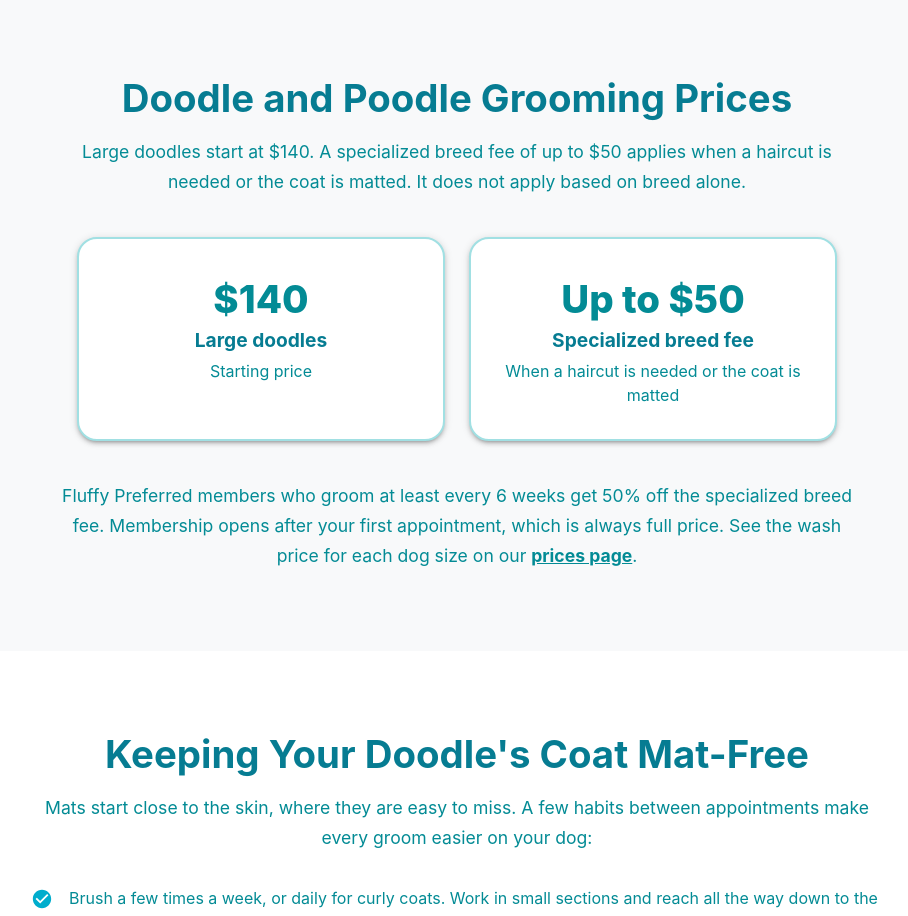
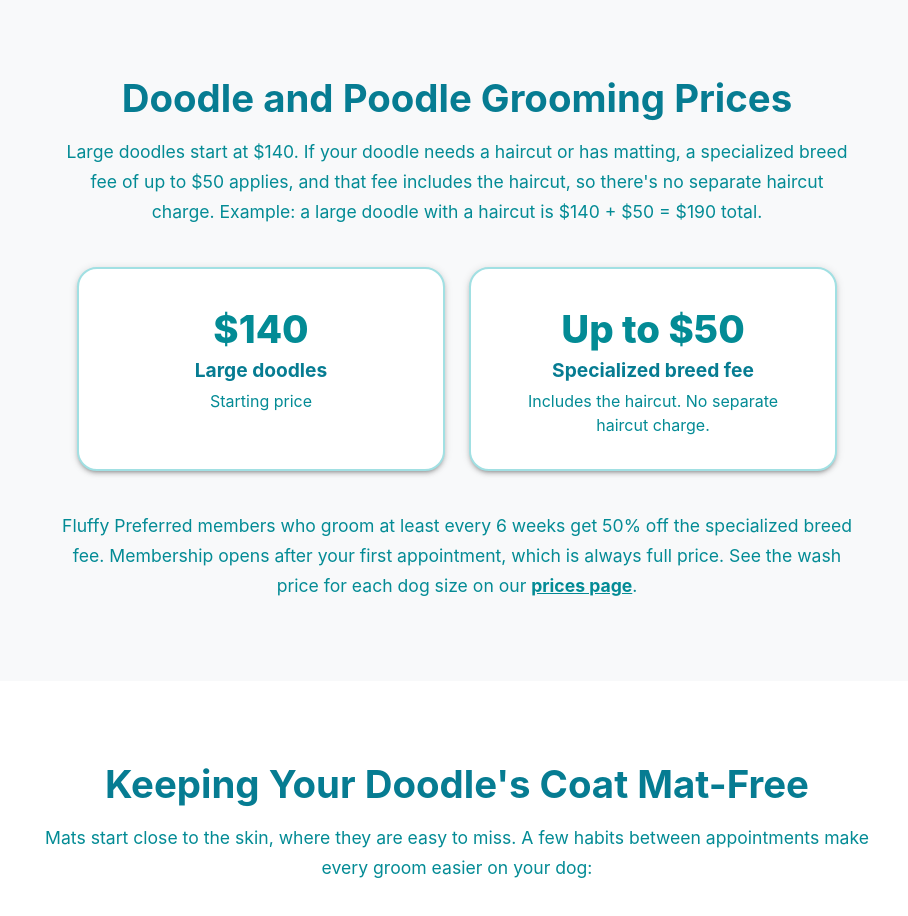
Before and after one commit to crisboxing11/Fluffy, a Next.js app: page /doodle-grooming-las-vegas in a window 1280 px wide. Shown: the part 2340-3256 px from the top of the page, without its empty margins (183-1091 px from the left). Built offline with nearby package versions, Linux system fonts and the light colour scheme.

Commit message:
Say the breed fee includes the doodle haircut.
A large doodle with a haircut is $140 plus up to $50, $190 total, with no separate haircut charge.

Co-authored-by: Cristian Arroyo  <crisboxing11@users.noreply.github.com>

```diff
--- a/pages/doodle-grooming-las-vegas.tsx
+++ b/pages/doodle-grooming-las-vegas.tsx
@@ -25,9 +25,9 @@ import { LAS_VEGAS_AREA_SERVED } from "../data/serviceArea";
 // description and in JSON-LD areaServed (data/serviceArea.ts) only.
 // Owner confirmed Oct 5, 2026 that we groom poodles and doodles (pages/faq.tsx L72, PR #123).
 // Pricing, owner Oct 8, 2026: large doodles start at $140 (prices.tsx Large Dogs,
-// $140–$185). The specialized breed fee of up to $50 applies when a haircut is
-// needed or the coat is matted, not by breed alone. Haircut add-on amounts
-// (+$35 / +$50) stay off this page until the owner says they stack with the fee.
+// $140–$185). If a haircut or matting is needed, a specialized breed fee of up
+// to $50 applies and already includes the haircut. A large doodle with a
+// haircut is $140 + $50 = $190. The haircut add-on does not stack.
 
 const SITE_URL = "https://www.fluffypetwash.com";
 const PAGE_URL = `${SITE_URL}/doodle-grooming-las-vegas`;
@@ -98,7 +98,7 @@ const priceCards = [
   {
     price: "Up to $50",
     label: "Specialized breed fee",
-    note: "When a haircut is needed or the coat is matted",
+    note: "Includes the haircut. No separate haircut charge.",
   },
 ];
 
@@ -121,7 +121,7 @@ const doodleFaqs = [
   {
     question: "How much does doodle grooming cost in Las Vegas?",
     answer:
-      "Large doodles start at $140. A specialized breed fee of up to $50 applies when a haircut is needed or the coat is matted. It does not apply based on breed alone. Fluffy Preferred members who groom at least every 6 weeks get 50% off the specialized breed fee.",
+      "Large doodles start at $140. If your doodle needs a haircut or has matting, a specialized breed fee of up to $50 applies, and that fee includes the haircut, so there's no separate haircut charge. Example: a large doodle with a haircut is $140 + $50 = $190 total. Fluffy Preferred members who groom at least every 6 weeks get 50% off the specialized breed fee.",
   },
   {
     question: "How often should my doodle be groomed?",
@@ -131,7 +131,7 @@ const doodleFaqs = [
   {
     question: "Can you groom a matted doodle?",
     answer:
-      "Every visit includes a brush out with de-tangling and mat removal. Full haircuts are subject to approval based on coat condition and matting level, so please tell us about any matting when you book. A specialized breed fee of up to $50 applies when a haircut is needed or the coat is matted.",
+      "Every visit includes a brush out with de-tangling and mat removal. Full haircuts are subject to approval based on coat condition and matting level, so please tell us about any matting when you book. If a haircut is needed or the coat is matted, a specialized breed fee of up to $50 applies, and that fee includes the haircut.",
   },
   {
     question: "How long does a doodle grooming appointment take?",
@@ -488,9 +488,11 @@ const DoodleGroomingLasVegasPage = () => {
           <Typography
             sx={{ ...bodySx, maxWidth: 800, mx: "auto", textAlign: "center", mb: 5 }}
           >
-            Large doodles start at $140. A specialized breed fee of up to $50
-            applies when a haircut is needed or the coat is matted. It does
-            not apply based on breed alone.
+            Large doodles start at $140. If your doodle needs a haircut or has
+            matting, a specialized breed fee of up to $50 applies, and that
+            fee includes the haircut, so there&apos;s no separate haircut
+            charge. Example: a large doodle with a haircut is $140 + $50 =
+            $190 total.
           </Typography>
           <Grid container spacing={3} justifyContent="center">
             {priceCards.map((card) => (
```
